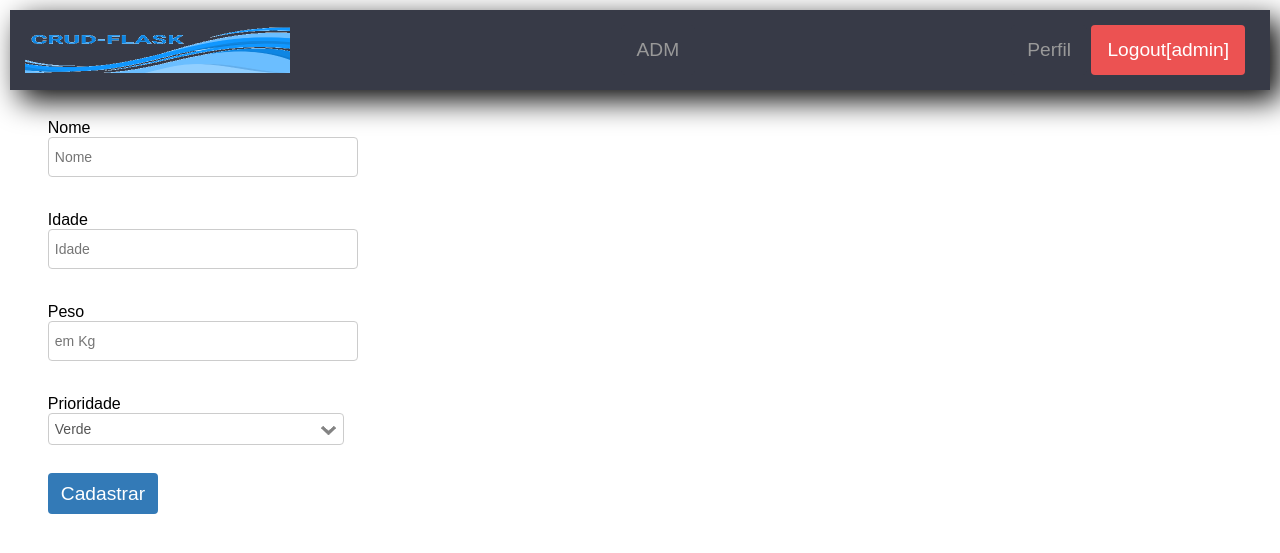
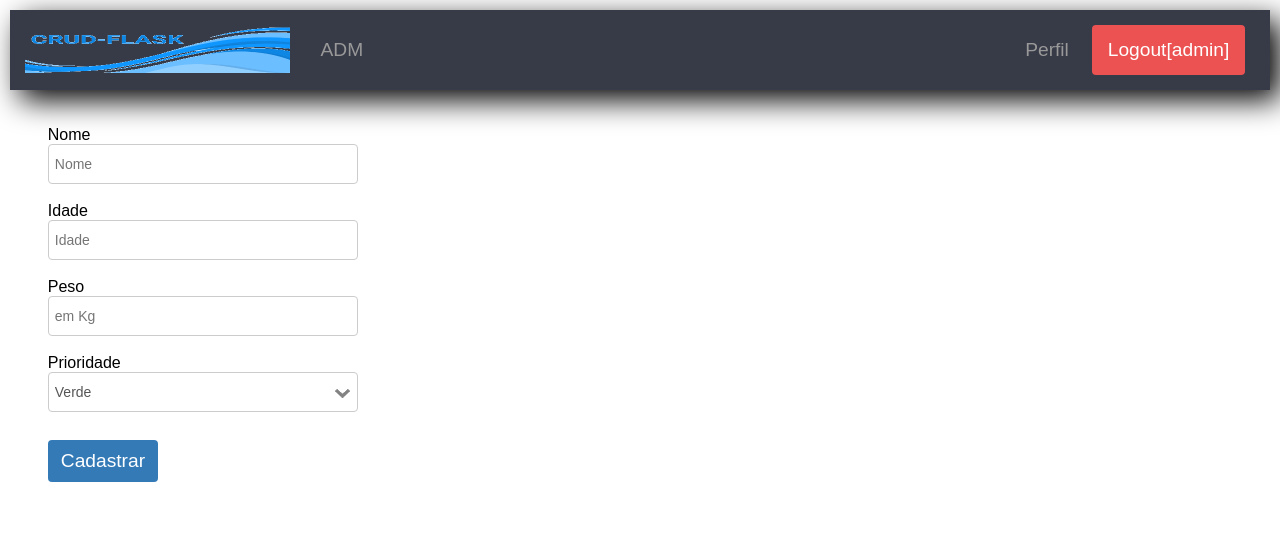
Before and after one commit to ggrecco/crud_flask, a Flask app: page /create in a window 1280 px wide. Shown: the top 553 px of the page. Run offline with Flask 2, Linux system fonts and the light colour scheme; a user stored in the database is signed in; data comes from the database, SQL or seed files in the repository; both versions use the stored data as it was after the commit; some libraries are stand-ins or nearby versions.

Commit message:
css melhorado

```diff
--- a/crf_com_css/app/static/css/crf.css
+++ b/crf_com_css/app/static/css/crf.css
@@ -13,6 +13,7 @@ body {
    border: 1px solid #ccc;
    width: 150px; /* tamanho da caixa */
    margin-bottom: 10px;
+   box-sizing: content-box; /* deixa a caixa do mesmo padrão das outras */
 }
 
 .form{
@@ -30,7 +31,7 @@ body {
 }
 
 .form:focus{
-    border: 2px solid #ccc;
+    border: 1px solid #ccc;
     border-color: #66afe9;
     border-top-color: rgb(102, 175, 233);
     border-right-color: rgb(102, 175, 233);
@@ -69,9 +70,9 @@ body {
     color: #fff;
 }
 
-.cabecalho .botao {
+/* .cabecalho .botao {
     margin-right: 25px;
-}
+} */
 
 .logo img {
     height: 50px;
@@ -174,11 +175,64 @@ body {
     padding: 1% 3%;
 }
 
+table {
+    border-collapse: collapse;
+    width: 100%;
+    /* border: 1px solid #666; */
+    position: center;
+}
+
+thead {
+    background: #ccc repeat-x left center;
+}
+
+th{
+    background: #bbb;
+}
+
+tr {
+    text-align: center;
+}
+
+tr:hover {
+    background-color:#66afe9;
+    /* color: #fff; */
+}
+
+tr:nth-child(even):hover {
+    background-color: #66afe9;
+}
+
+tr:nth-child(even) {
+    background-color: #eee;
+}
+/*
+.centro {
+    margin-top: 30px;
+} */
 
 /* flex box */
 
 .cabecalho {
     display: flex;
-    align-items: center;
-    justify-content: space-between;
+    align-items: center; /* distribui uniformemente os elementos na linha da pagina*/
+    justify-content: space-between; /* espaço entre os elementos */
 }
+
+.menu {
+    flex-grow: 10; /* a caixa ocupa o espaço do meio */
+}
+
+.menu ul {
+    display: flex;
+    /* justify-content: space-around; distribiu os itens uniformemente na caixa */
+}
+
+.lateral {
+    display: flex;
+    padding-right: 2.5%;
+}
+
+.lateral a{
+    margin-right: 3%;
+}
--- a/crf_com_css/app/templates/create.html
+++ b/crf_com_css/app/templates/create.html
@@ -1,36 +1,16 @@
 {% extends "index.html" %}
 {% block content %}
-<form action="" method="post">
-    <div>
-        <div>
+<form action="" method="post" style="margin-top: 2%;">
         {{ form.csrf_token }}
         {{ form.hidden_tag() }}
-        <p>
         {{ form.name.label() }}<br>
         {{ form.name(size=32) }}<br>
-        </p>
-        <p>
         {{ form.age.label() }}<br>
         {{ form.age(size=32) }}<br>
-        </p>
-    </div>
-      <div>
-        <p>
         {{ form.weight.label() }}<br>
         {{ form.weight(size=32) }}<br>
-        </p>
-        <p>
-        <div>
         {{ form.priority.label() }}<br>
         {{ form.priority() }}<br>
-        </div>
-      </div>
-    </div>
-    <div >
-        <div >
-            {{ form.submit() }}
-            <br />
-        </div>
-    </div>
+        {{ form.submit() }}<br />
 </form>
 {% endblock %}
--- a/crf_com_css/app/templates/index.html
+++ b/crf_com_css/app/templates/index.html
@@ -20,7 +20,7 @@
             </a>
         </div>
         {% if current_user.is_anonymous %}
-            <aside>
+            <aside class="lateral">
                 <a href="{{ url_for('login') }}" class="btn-blue">Fazer login</a>
                 <a href="{{ url_for('register') }}" class="botao btn-red">Cadastrar-se</a>
             </aside>
@@ -38,11 +38,11 @@
                     <a href="{{ url_for('create') }}" class="btn">Cadastrar</a>
                     <a href="{{ url_for('read') }}" class="btn">Visualizar</a>
                 </li>
-        {% endif %}
             </ul>
         </nav>
+        {% endif %}
         {% if not current_user.is_anonymous %}
-        <aside>
+        <aside class="lateral">
             <a href="{{ url_for('user', username=current_user.username) }}" class="btn">Perfil</a>
             <a href="{{ url_for('logout') }}" class="btn-red botao">{{ _('Logout')}}[{{(current_user.username)}}]</a>
         </aside>
--- a/crf_com_css/app/templates/list_users.html
+++ b/crf_com_css/app/templates/list_users.html
@@ -23,8 +23,6 @@
             <td>{{ moment(u.last_seen).format('LL') }}</td>
             <td>
                 <a href="{{ url_for('delete_myuser', myuser=u.username) }}">Deletar</a>
-            </td>
-            <td>
                 <a href="{{ url_for('edit_user', user=u.username) }}">Editar</a>
             </td>
         </tr>
```
Also changed, not shown: crf_com_css/app/templates/edit_users.html (+7 -18 lines), crf_com_css/app.db. Lines whose indentation alone changed are shown as unchanged.
